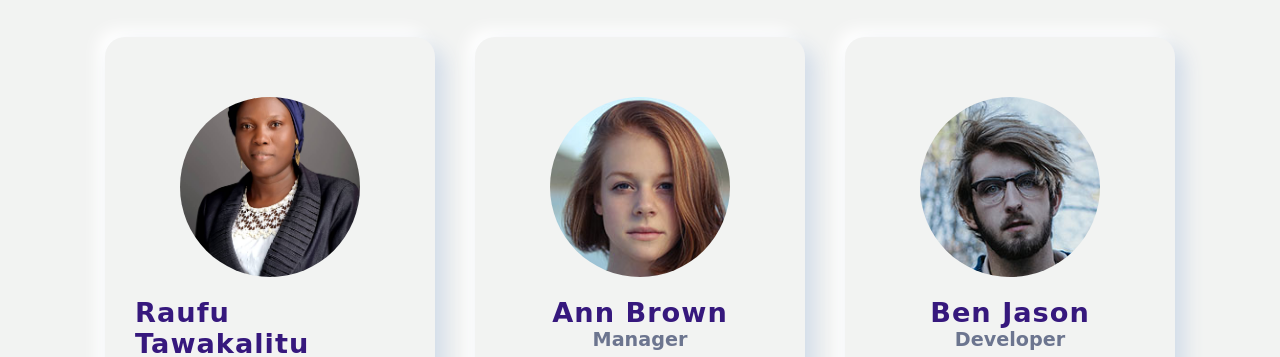
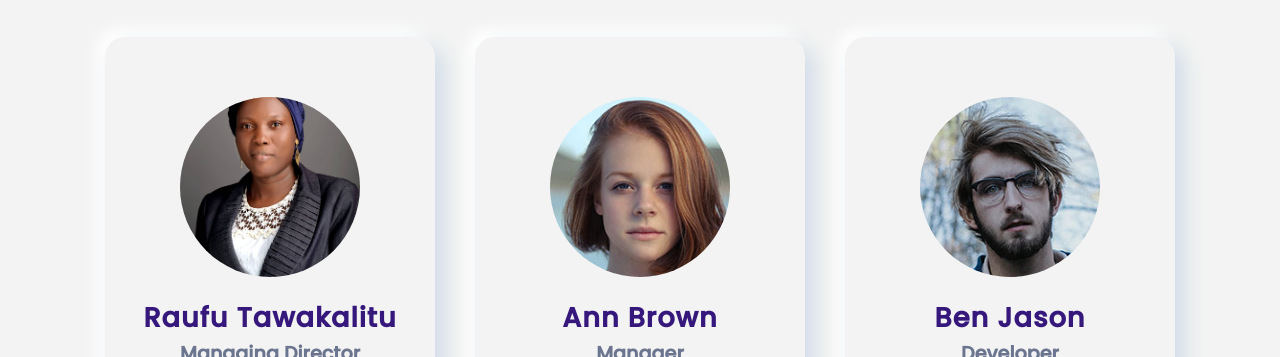
Before and after one commit to Raufu-abdulrahman/team1, a plain HTML site: page index.html in a window 1280 px wide. Shown: the part 155-512 px from the top of the page. Drawn offline with Linux system fonts and the light colour scheme.

Commit message:
Update styles.css

```diff
--- a/styles.css
+++ b/styles.css
@@ -1,8 +1,9 @@
+@import url('https://fonts.googleapis.com/css2?family=Poppins:wght@400;500&display=swap');
 *{
     margin: 0;
     padding: 0;
     box-sizing: border-box;
-    font-family: 'Berlin Sans BF', cursive;
+    font-family: 'Poppins', sans-serif;
 }
 body{
     display: flex;
```
